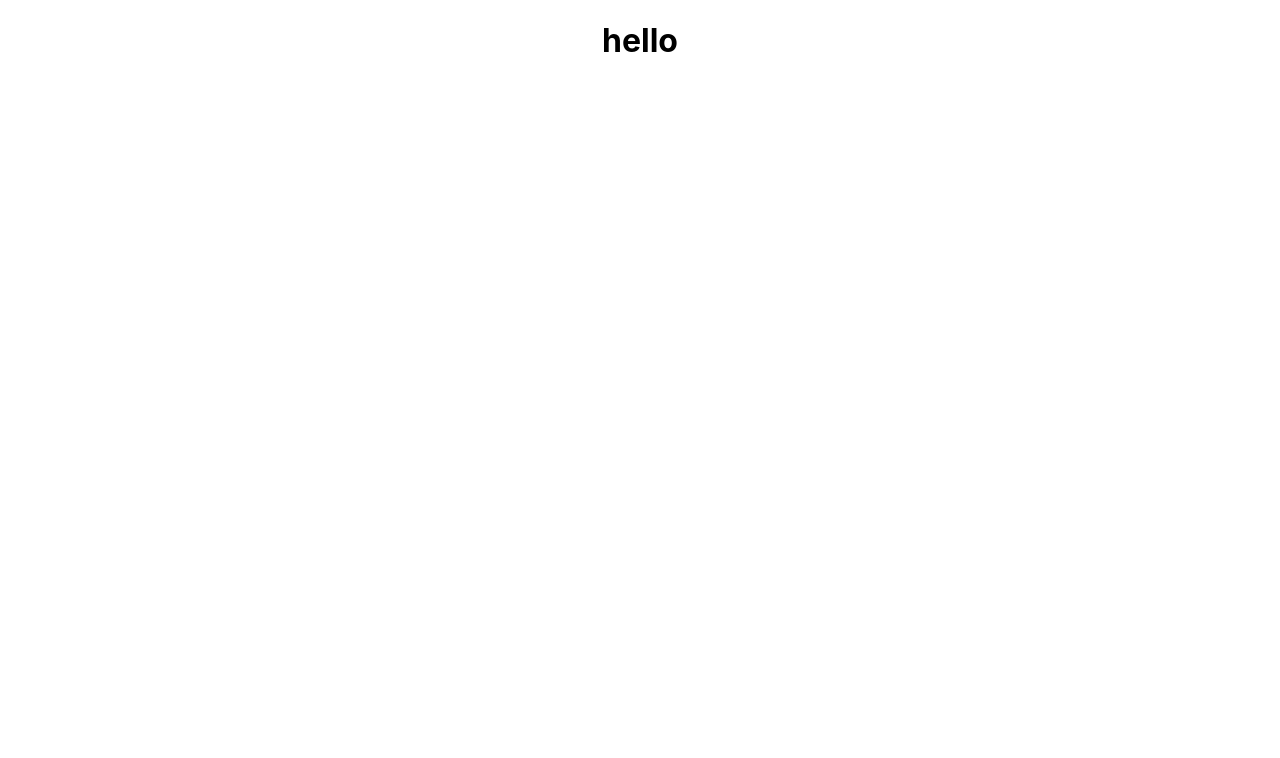
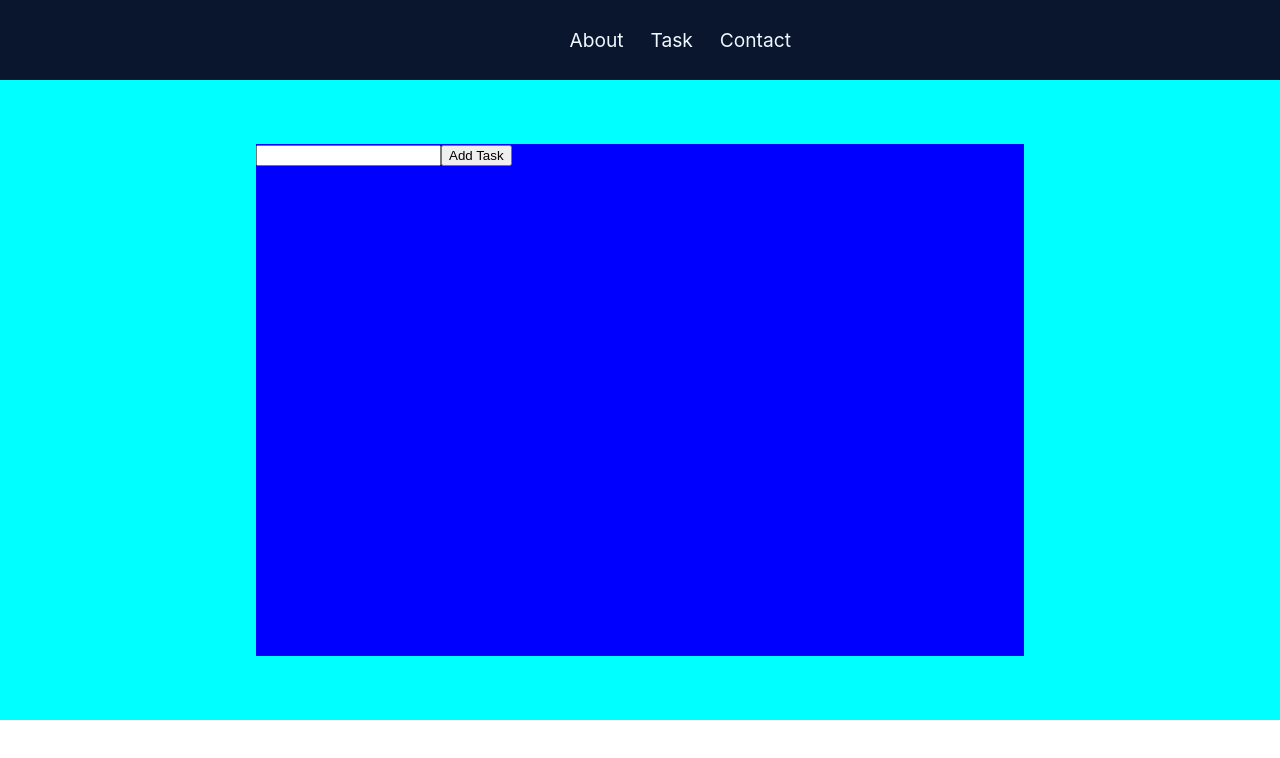
Before and after one commit to Christouccllo1/project-todo-app, a React (Create React App) app: page / in a window 1280 px wide. Shown: the top 758 px of the page. Built offline with nearby package versions, Linux system fonts and the light colour scheme.

Commit message:
created components and gave basic styles

```diff
--- a/src/App.css
+++ b/src/App.css
@@ -1,38 +1,33 @@
-.App {
-  text-align: center;
+body{
+  width: 100vw;
+
+
 }
-
-.App-logo {
-  height: 40vmin;
-  pointer-events: none;
-}
-
-@media (prefers-reduced-motion: no-preference) {
-  .App-logo {
-    animation: App-logo-spin infinite 20s linear;
-  }
-}
-
-.App-header {
-  background-color: #282c34;
-  min-height: 100vh;
+header{
   display: flex;
-  flex-direction: column;
   align-items: center;
   justify-content: center;
-  font-size: calc(10px + 2vmin);
-  color: white;
+  width: 100%;
+  height: 10vh;
+  background-color: rgb(9, 22, 46);
 }
-
-.App-link {
-  color: #61dafb;
+nav a{
+  text-decoration: none;
+  color: aliceblue;
+  padding: 2% 6%;
+  font-size: 1.5vw;
+  margin: 0 2%;
 }
-
-@keyframes App-logo-spin {
-  from {
-    transform: rotate(0deg);
-  }
-  to {
-    transform: rotate(360deg);
-  }
+main{
+  background-color: aqua;
+  height: 80vh;
+  width: 100%;
+  display: flex;
+  justify-content: center;
+  align-items: center;
 }
+.app-container{
+  width: 60%;
+  background-color: blue;
+  height: 80%;
+}
--- a/src/App.js
+++ b/src/App.js
@@ -1,13 +1,19 @@
 import logo from './logo.svg';
 import './App.css';
+import { useState } from 'react';
+import Header from './Components/Header';
+import InputTask from './Components/InputTask';
 
 function App() {
+  const [count, setCount]=useState(0)
   return (
     <div className="App">
-
-      <h1>
-        hello
-      </h1>
+      <Header></Header>
+      <main>
+        <div className="app-container">
+          <InputTask></InputTask>
+        </div>
+      </main>
     </div>
   );
 }
--- /dev/null
+++ b/src/Components/Header.jsx
@@ -0,0 +1,15 @@
+
+
+function Header(){
+    return(
+        <header>
+            <nav>
+                <a href="#">About</a>
+                <a href="#">Task</a>
+                <a href="#">Contact</a>
+
+            </nav>
+        </header>
+    )
+}
+export default Header
--- /dev/null
+++ b/src/Components/InputTask.jsx
@@ -0,0 +1,9 @@
+function InputTask(){
+    return(
+        <div className="InputTask">
+            <input type="text" />
+            <button>Add Task</button>
+        </div>
+    )
+}
+export default InputTask
```
Also changed, not shown: src/Components/Todo.jsx (added, +8 -0 lines), src/Components/Todos.jsx (added, +7 -0 lines).
